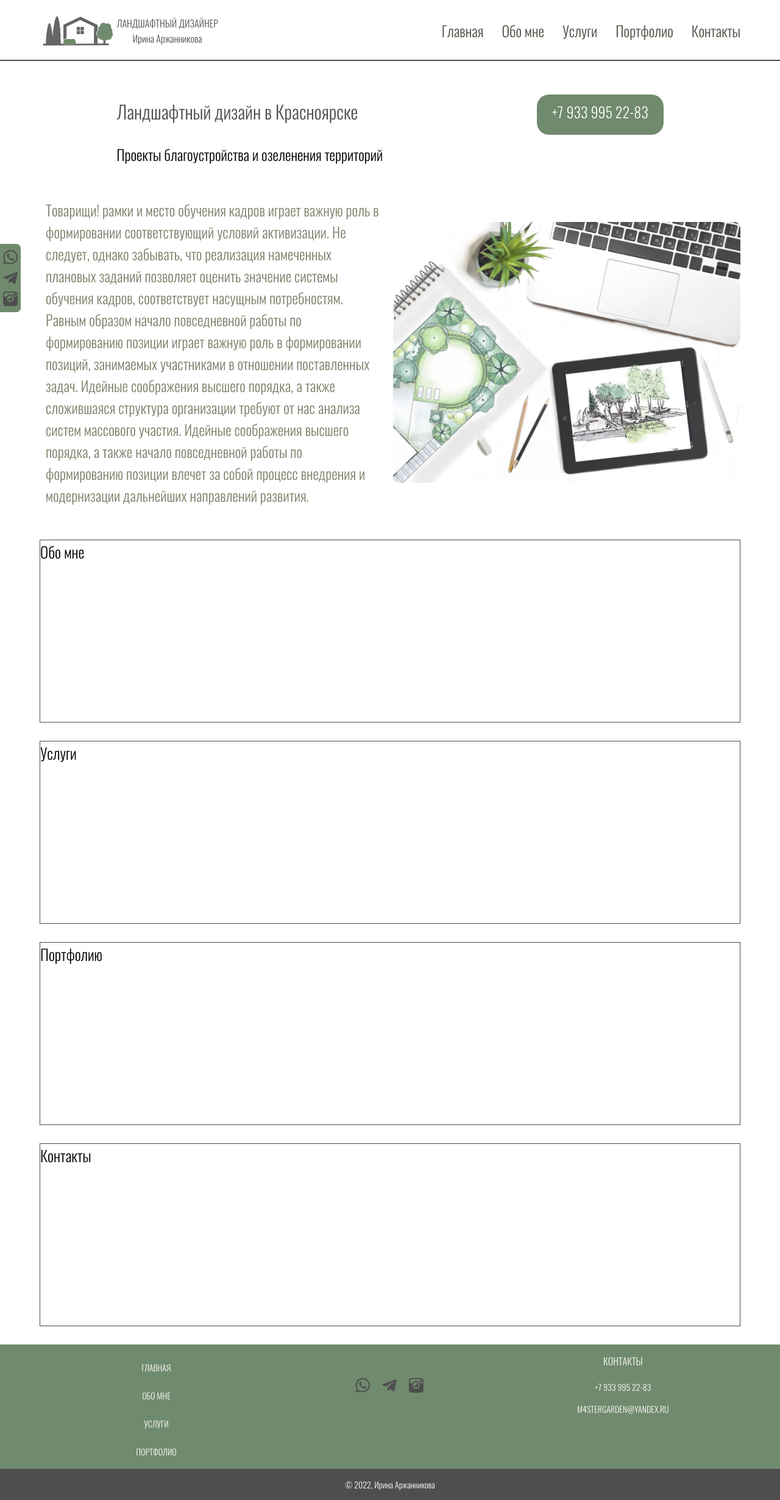
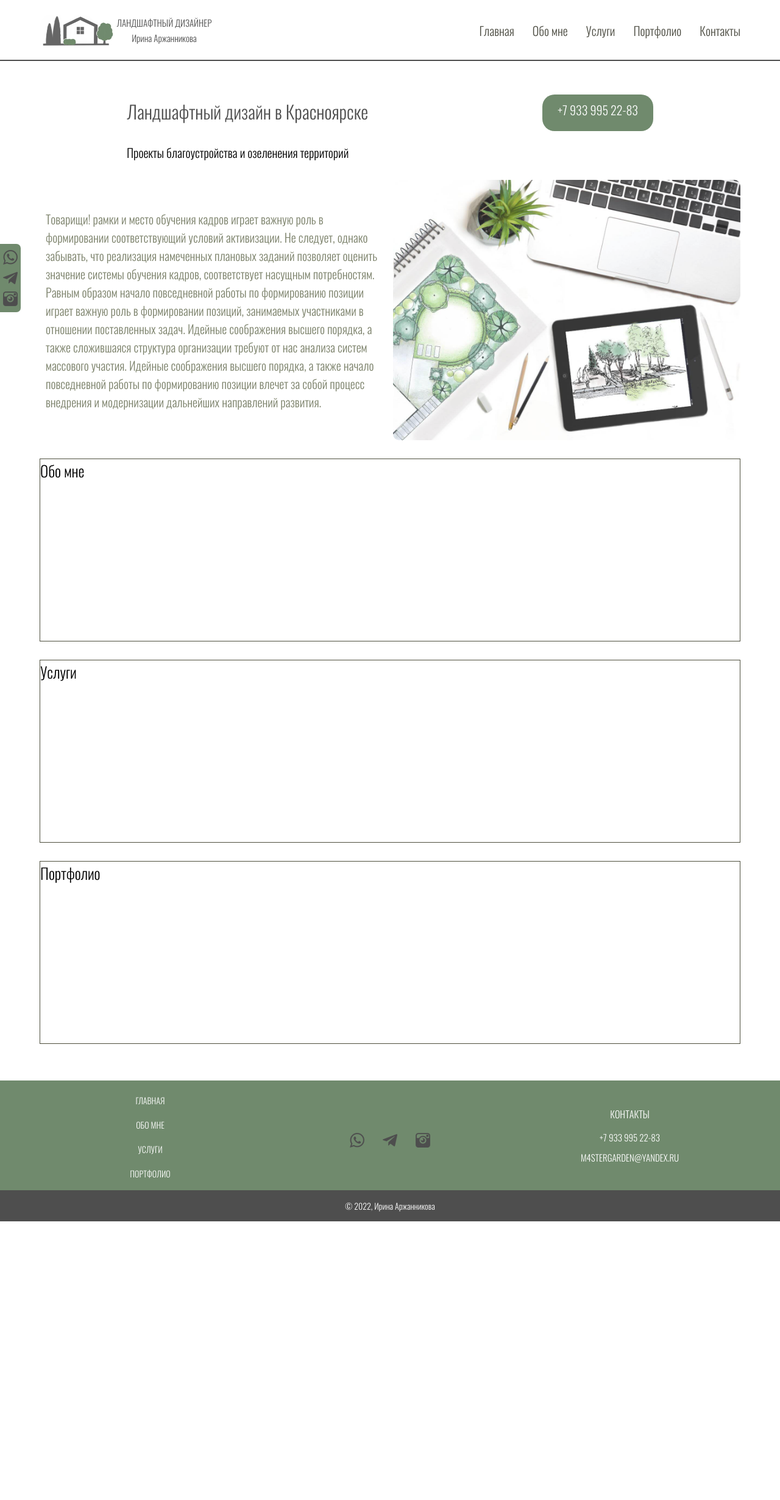
Before and after one commit to arzartden/landscape-designer-website, a website built with webpack: page src/index.html in a window 1280 px wide. Shown: the whole page at 61% size. After the commit the page ends 2003 px from the top, so only its background shows below. Built offline with nearby package versions, Linux system fonts and the light colour scheme.

Commit message:
fix file

```diff
--- a/src/components/body/wrapper.scss
+++ b/src/components/body/_wrapper.scss
@@ -4,5 +4,11 @@
   flex-direction: column;
   font-family: 'Oswald';
   font-weight: 300;
-  font-size: 24px;
+  font-size: 20px;
 }
+
+.container {
+  max-width: 1180px;
+  margin: 0 auto;
+  padding: 0px 15px;
+}
--- /dev/null
+++ b/src/components/body/wrapper.js
@@ -0,0 +1,7 @@
+'use strict';
+import header from '../header/header.html';
+import main from '../main/main.html';
+import footer from '../footer/footer.html';
+
+const wrapper = document.querySelector('.wrapper');
+wrapper.innerHTML = header + main + footer;
--- a/src/components/footer/footer.html
+++ b/src/components/footer/footer.html
@@ -1,8 +1,8 @@
 <footer class="footer">
+  <div class="footer__top">
     <div class="container">
       <div class="footer__main">
-      <div class="footer-column">
-        <div class="footer-item">
+        <div class="footer__column">
           <nav class="footer__menu menu-footer">
             <ul class="menu-footer__list">
               <li class="menu-footer__item">
@@ -20,10 +20,8 @@
             </ul>
           </nav>
         </div>
-      </div>
-      <div class="footer-column">
-        <div class="footer-item">
-          <div class="footer-item__label"></div>
+        <div class="footer__column">
+          <div class="footer__label"></div>
           <div class="footer__social social-footer">
             <a href="https://wa.me/+79339952283" class="social-footer__link">
               <img src="../../img/social-icons/whatsapp.png" alt="whatsapp-icon">
@@ -36,10 +34,8 @@
             </a>
         </div>
         </div>
-      </div>
-      <div class="footer-column">
-        <div class="footer-item">
-          <div class="footer-item__label_contacts">КОНТАКТЫ</div>
+        <div class="footer__column">
+            <div class="footer__label">КОНТАКТЫ</div>
             <div class="footer__contacts contacts-footer">
               <a href="tel:+79339952283" class="contacts-footer__item contacts-footer__item_phone">+7 933 995 22-83</a>
               <a href="mailto:m4stergarden@yandex.ru" class="contacts-footer__item contacts-footer__item_email">M4STERGARDEN@YANDEX.RU</a>
@@ -48,9 +44,9 @@
       </div>
     </div>
   </div>
-  <div class="footer-bottom">
+  <div class="footer__bottom">
     <div class="container">
-      <p>&copy 2022, Ирина Аржанникова</p>
+      <div class="footer__copy">&copy 2022, Ирина Аржанникова</div>
     </div>
   </div>
 </footer>
--- a/src/components/footer/footer.scss
+++ b/src/components/footer/footer.scss
@@ -1,93 +1,85 @@
-.footer {
+.footer__top {
   background-color: #708a6d;
 }
 
 .footer__main {
   display: flex;
+  justify-content: space-between;
+  text-align: center;
+  margin: 0px -15px;  /*отступ безопасности*/
 }
 
-.footer-column {
+.footer__column {
   flex: 0 1 33.3%;
-  padding: 15px 0;
-}
-.footer-item {
-  text-align: center;
+  display: flex;
+  flex-direction: column;
+  justify-content: center;
+  padding: 15px 15px;  /*отступ безопасности*/
 }
 
-.footer-item__label_contacts {
-  margin: 0 0 20px 0;
+
+.footer__label {
   color: #ffffff;
   font-size: 16px;
+  margin-bottom: 15px;
 }
 
 
 .menu-footer__item {
   margin: 0 0 10px 0;
+
+  &:last-child {
+    margin-bottom: 0;
+  }
 }
 
-.menu-footer__item:last-child {
-  margin-bottom: 0;
-}
 .menu-footer__link {
   color: #ffffff;
   font-size: 14px;
+
+  &:hover {
+    color: #4e4e4e;
+  }
 }
 
-.menu-footer__link:hover {
-  color: #4e4e4e;
-}
-.social-footer {
+.footer__social {
   display: flex;
   justify-content: center;
-  padding: 40px 0 0 0;
 }
 
 .social-footer__link {
-  margin: 0 20px 0 0;
-}
+  margin: 0 30px 0 0;
 
-.social-footer__link:last-child {
+  &:last-child {
     margin: 0;
   }
 
-.social-footer__link:hover {
+  &:hover {
     opacity: 0.7;
   }
-
-.social-footer__link:last-child {
-  margin-bottom: 0;
-}
-
-.social-footer__link img {
-  width: 24px;
-  height: 24px;
 }
 
 .contacts-footer {
   display: flex;
   flex-direction: column;
-  justify-content: center;
-}
-.contacts-footer__item {
-  /*display: block;*/
-  color: #ffffff;
-  font-size: 14px;
-  margin-bottom: 15px;
 }
 
-.contacts-footer__item:last-child {
+.contacts-footer__item {
+  color: #ffffff;
+  font-size: 15px;
+  margin-bottom: 10px;
+
+  &:last-child {
     margin-bottom: 0;
   }
 
-.contacts-footer__item_phone:hover {
-  color:#4e4e44;
+  &:hover {
+    color:#4e4e4e;
   }
-.contacts-footer__item_email:hover {
-  color:#4e4e44;
 }
 
-.footer-bottom {
-  padding: 15px 0;
+.footer__bottom {
+  padding: 15px 15px;
   color: #ffffff;
   font-size: 14px;
   background-color: #4e4e4e;
--- /dev/null
+++ b/src/components/header/_header.scss
@@ -0,0 +1,97 @@
+.header {
+  position: fixed;
+  top: 0;
+  left: 0;
+  width: 100%;
+  z-index: 50;
+
+  &::before {
+    content: '';
+    position: absolute;
+    top: 0;
+    left: 0;
+    width: 100%;
+    height: 100%;
+    z-index: 2;
+    background-color: #ffffff;
+    border-bottom: 2px solid #4e4e4e;
+  }
+}
+
+.header__body {
+  position: relative;
+  display: flex;
+  justify-content: space-between;
+  height: 100px;
+  align-items: center;
+}
+
+.header__logo {
+  display: flex;
+  position: relative;
+  z-index: 3;
+  text-align: center;
+
+  img {
+    display: block;
+    max-width: 100%;
+    height: 50px;
+  }
+
+  span {
+    display: block;
+    margin: auto;
+    color: #4e4e4e;
+  }
+}
+
+.logo__title {
+  display: flex;
+  flex-direction: column;
+  font-size: 15px;
+}
+
+.header__burger {
+  display: none;
+}
+
+.menu__list {
+  display: flex;
+  position: relative;
+  z-index: 2;
+
+  li {
+    margin: 0 30px 0 0;
+
+    &:last-child {
+      margin: 0;
+    }
+  }
+}
+
+.menu__link {
+  position: relative;
+  color: #4e4e44;
+
+  &:hover{
+    color: #ffffff;
+  }
+
+  &::before {
+    content: '';
+    display: block;
+    position: absolute;
+    top: 0; right: 0; bottom: 0; left: 0;
+    inset: 0 0 0 0;
+    background-color: #708a6d;
+    z-index: -1;
+    transition: transform 0.3s ease;
+    transform: scaleX(0);
+    transform-origin: bottom right;
+  }
+
+  &:hover::before {
+    transform: scaleX(1);
+    transform-origin: bottom left;
+  }
+}
--- a/src/components/header/header.html
+++ b/src/components/header/header.html
@@ -1,32 +1,32 @@
 <header class="header">
   <div class="container">
     <div class="header__body">
-      <a href="#" class="header__logo">
+      <a href="#" class="header__logo logo">
         <img src="../../img/header/logo.png" alt="логотип: домик с деревьями">
-        <div class="header__logo-name">
-          <span class="header__logo-profession">ЛАНДШАФТНЫЙ ДИЗАЙНЕР</span>
-          <span class="header__logo-namedesigner">Ирина Аржанникова</spa>
+        <div class="logo__title">
+          <span class="logo__profession">ЛАНДШАФТНЫЙ ДИЗАЙНЕР</span>
+          <span class="logo__namedesigner">Ирина Аржанникова</spa>
         </div>
       </a>
       <div class="header__burger">
         <span></span>
       </div>
-      <nav class="header__menu">
-        <ul class="header__list">
+      <nav class="header__menu menu">
+        <ul class="menu__list">
           <li>
-            <a href="#" class="header__link">Главная</a>
+            <a href="#" class="menu__link">Главная</a>
           </li>
           <li>
-            <a href="#" class="header__link">Обо мне</a>
+            <a href="#" class="menu__link">Обо мне</a>
           </li>
           <li>
-            <a href="#" class="header__link">Услуги</a>
+            <a href="#" class="menu__link">Услуги</a>
           </li>
           <li>
-            <a href="#" class="header__link">Портфолио</a>
+            <a href="#" class="menu__link">Портфолио</a>
           </li>
           <li>
-            <a href="#" class="header__link">Контакты</a>
+            <a href="#" class="menu__link">Контакты</a>
           </li>
         </ul>
       </nav>
--- /dev/null
+++ b/src/components/header/header.js
@@ -0,0 +1,13 @@
+'use strict';
+
+const menuBurger = document.querySelector('.header__burger');
+const headerMenu = document.querySelector('.header__menu');
+const body = document.querySelector('body');
+
+const handler = () => {
+  menuBurger.classList.toggle('active');
+  headerMenu.classList.toggle('active');
+  body.classList.toggle('lock');
+};
+
+menuBurger.addEventListener('click', handler);
--- a/src/components/header/header.scss
+++ /dev/null
@@ -1,119 +0,0 @@
-.header {
-  position: fixed;
-  top: 0;
-  left: 0;
-  width: 100%;
-  z-index: 50;
-}
-
-.header::before {
-  content: '';
-  position: absolute;
-  top: 0;
-  left: 0;
-  width: 100%;
-  height: 100%;
-  z-index: 2;
-  background-color: #ffffff;
-  border-bottom: 2px solid #4e4e4e;
-}
-
-.container {
-  max-width: 1180px;
-  margin: 0 auto;
-  padding: 0px 15px;
-}
-
-.header__body {
-  position: relative;
-  display: flex;
-  justify-content: space-between;
-  height: 100px;
-  align-items: center;
-}
-
-.header__logo {
-  display: flex;
-  /*flex: 0 0 180px;*/
-  position: relative;
-  z-index: 3;
-  text-align: center;
-  /*border-radius: 50%;
-  display: block;
-  overflow: hidden;*/ /*закруглить и убрать срезы*/
-}
-
-.header__logo img {
-  display: block;
-  max-width: 100%;
-  height: 50px;
-}
-
-.header__logo-name {
-  display: flex;
-  flex-direction: column;
-}
-
-.header__logo-profession {
-  font-size: 16px;
-}
-
-.header__logo-namedesigner {
-  font-size: 16px;
-}
-
-.header__logo span {
-  display: block;
-  margin: auto;
-  color: #4e4e4e;
-}
-
-.header__burger {
-  display: none;
-}
-
-.header__list {
-  display: flex;
-  position: relative;
-  z-index: 2;
-}
-
-
-.header__list li {
-  margin: 0 30px 0 0;
-}
-
-.header__list li:last-child {
-  margin: 0;
-}
-
-.header__link {
-  position: relative;
-  color: #4e4e44;
-  font-weight: 300;
-}
-
-.header__link:hover{
-  color: #ffffff;
-}
-
-.header__link::before {
-  transform: scaleX(0);
-  transform-origin: bottom right;
-}
-
-.header__link:hover::before {
-  transform: scaleX(1);
-  transform-origin: bottom left;
-}
-
-.header__link::before {
-  content: " ";
-  display: block;
-  position: absolute;
-  top: 0; right: 0; bottom: 0; left: 0;
-  inset: 0 0 0 0;
-  background-color: #708a6d;
-  z-index: -1;
-  transition: transform 0.3s ease;
-}
--- a/src/components/main/main.html
+++ b/src/components/main/main.html
@@ -34,10 +34,7 @@
       <h2 class="services__title">Услуги</h2>
     </section>
     <section class="portfolio">
-      <h2 class="portfolio__title">Портфолию</h2>
-    </section>
-    <section class="contacts">
-      <h2 class="contacts__title">Контакты</h2>
+      <h2 class="portfolio__title">Портфолио</h2>
     </section>
   </div>
 </main>
--- a/src/index.js
+++ b/src/index.js
@@ -1,20 +1,3 @@
-'use strict';
-import header from './components/header/header.html';
-import main from './components/main/main.html';
-import footer from './components/footer/footer.html';
 import './index.scss';
-
-const wrapper = document.querySelector('.wrapper');
-wrapper.innerHTML = header + main + footer;
-
-const menuBurger = document.querySelector('.header__burger');
-const headerMenu = document.querySelector('.header__menu');
-const body = document.querySelector('body');
-
-const handler = () => {
-  menuBurger.classList.toggle('active');
-  headerMenu.classList.toggle('active');
-  body.classList.toggle('lock');
-};
-
-menuBurger.addEventListener('click', handler);
+import './components/body/wrapper.js';
+import './components/header/header.js';
--- a/src/index.scss
+++ b/src/index.scss
@@ -1,3 +1,10 @@
+@use './components/utils/reset';
+@use './components/body/wrapper';
+@use './components/header/header';
+@use './components/main/main';
+@use './components/footer/footer';
+@use './components/mediaQ/mediaQ';
+
 @font-face {
 	font-family: 'Oswald';
 	src: url('./fonts/Oswald-Light.eot');
@@ -25,23 +32,15 @@
   font-display: swap;
 }
 
-@import './components/utils/reset';
-@import './components/body/wrapper';
-@import './components/header/header';
-@import './components/main/main';
-@import './components/footer/footer';
-@import './components/mediaQ/mediaQ';
-
-::-webkit-scrollbar {
+body::-webkit-scrollbar {
   width: 10px;
 }
 
-::-webkit-scrollbar-track {
-  -webkit-box-shadow: inset 0 0 100px rgba(102, 102, 102, 0.5);
-  border-radius: 10px;
+body::-webkit-scrollbar-track {
+  box-shadow: inset 0 0 10px rgba(31, 31, 31, 0.7);
 }
 
-::-webkit-scrollbar-thumb {
-  border-radius: 10px;
-  -webkit-box-shadow: inset 0 0 100px rgba(102, 102, 102, 1);
+body::-webkit-scrollbar-thumb {
+  -webkit-box-shadow: inset 0 0 50px rgb(112,138,109, 1);
+	box-shadow: inset 0 0 50px rgb(112,138,109, 1);
 }
--- a/webpack.config.js
+++ b/webpack.config.js
@@ -25,11 +25,11 @@ const moduleConfig = {
   devtool,
   target,
   devServer: {
-    // port: 3000,
+    port: 3000,
     open: true,
     hot: true,
-    compress: true,
-    historyApiFallback: true,
+    // compress: true,
+    // historyApiFallback: true,
   },
   module: {
     rules: [
```
Also changed, not shown: src/components/mediaQ/_mediaQ.scss (added, +132 -0 lines), src/components/mediaQ/mediaQ.scss (deleted, +0 -133 lines), src/index.html (+1 -1 lines), src/components/main/_main.scss (renamed from src/components/main/main.scss), src/components/utils/_reset.scss (renamed from src/components/utils/reset.scss). Lines whose indentation alone changed are shown as unchanged.
